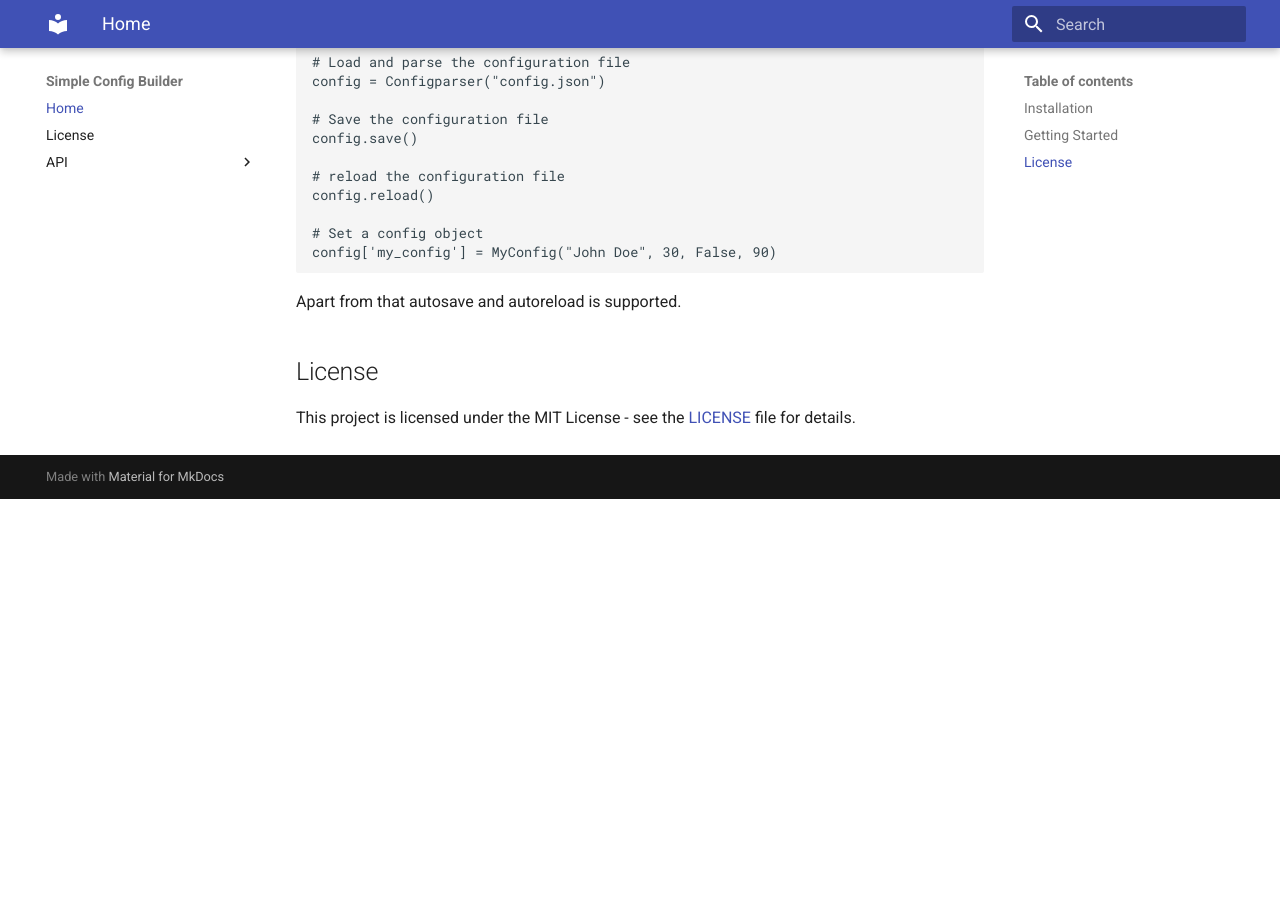
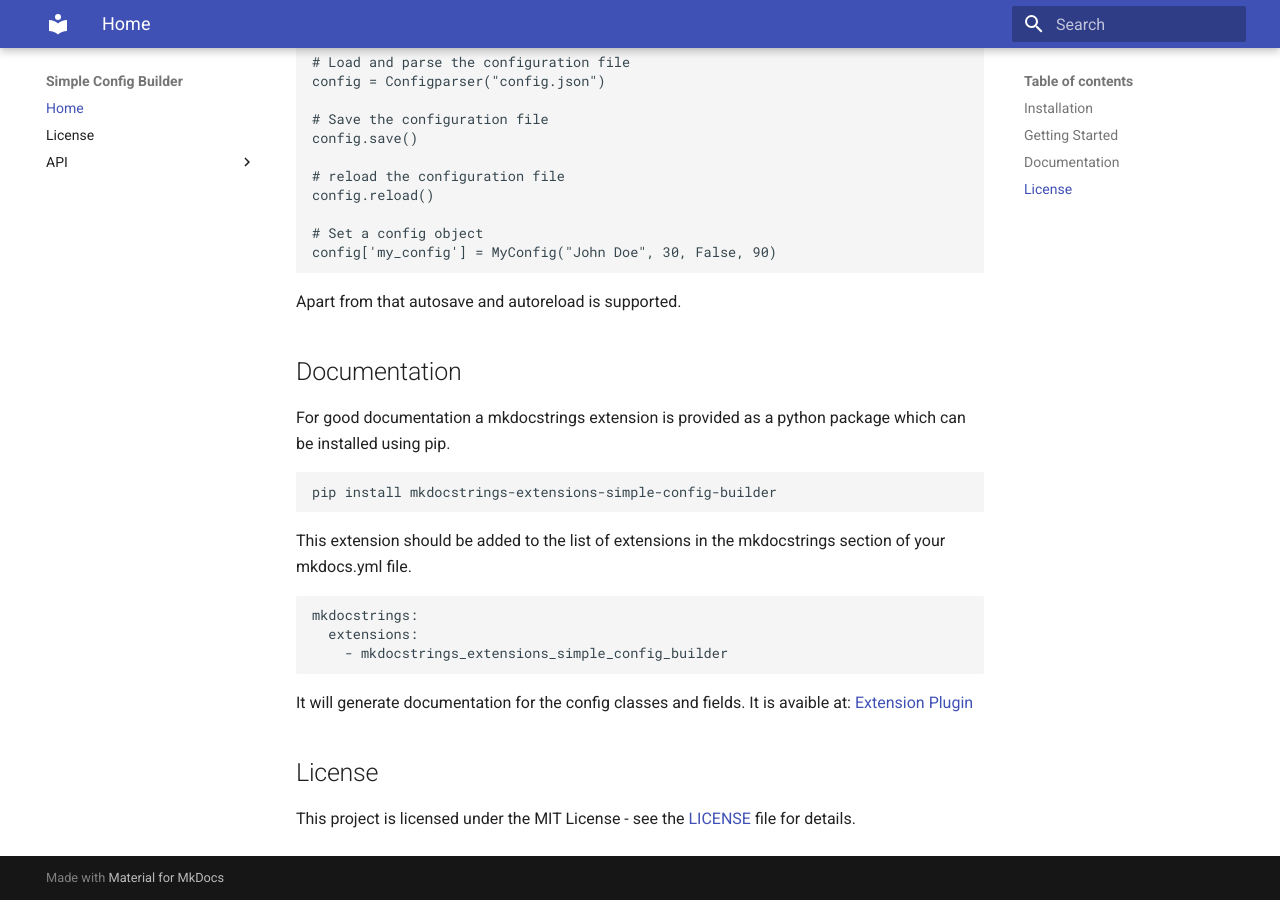
Before and after one commit to jogehl/config, an MkDocs documentation site: the page built from docs/index.md, in a window 1280 px wide and 900 px high, scrolled down 953 px. Built offline with MkDocs 1.6.1 and Material for MkDocs 9.7.7, drawn with Linux system fonts in a browser that asks for light colours; the version menu is left out; before the commit the page ends 1452 px from its top, so only the background shows below that.

Commit message:
Correct docstring for config method and add docs for mkdocstring extension

````diff
--- a/docs/index.md
+++ b/docs/index.md
@@ -55,5 +55,25 @@ config['my_config'] = MyConfig("John Doe", 30, False, 90)
 
 Apart from that autosave and autoreload is supported.
 
+## Documentation
+For good documentation a mkdocstrings extension is provided as
+a python package which can be installed using pip.
+
+```bash
+pip install mkdocstrings-extensions-simple-config-builder
+```
+
+This extension should be added to the list of extensions
+in the mkdocstrings section of your mkdocs.yml file.
+
+```yaml
+mkdocstrings:
+  extensions:
+    - mkdocstrings_extensions_simple_config_builder
+```
+It will generate documentation for the config classes and fields.
+It is avaible at:
+[Extension Plugin](https://github.com/jogehl/mkdocstrings-extensions-simple-config-builder)
+
 ## License
 This project is licensed under the MIT License - see the [LICENSE](license.md) file for details.
````
Also changed, not shown: 1 other file.
